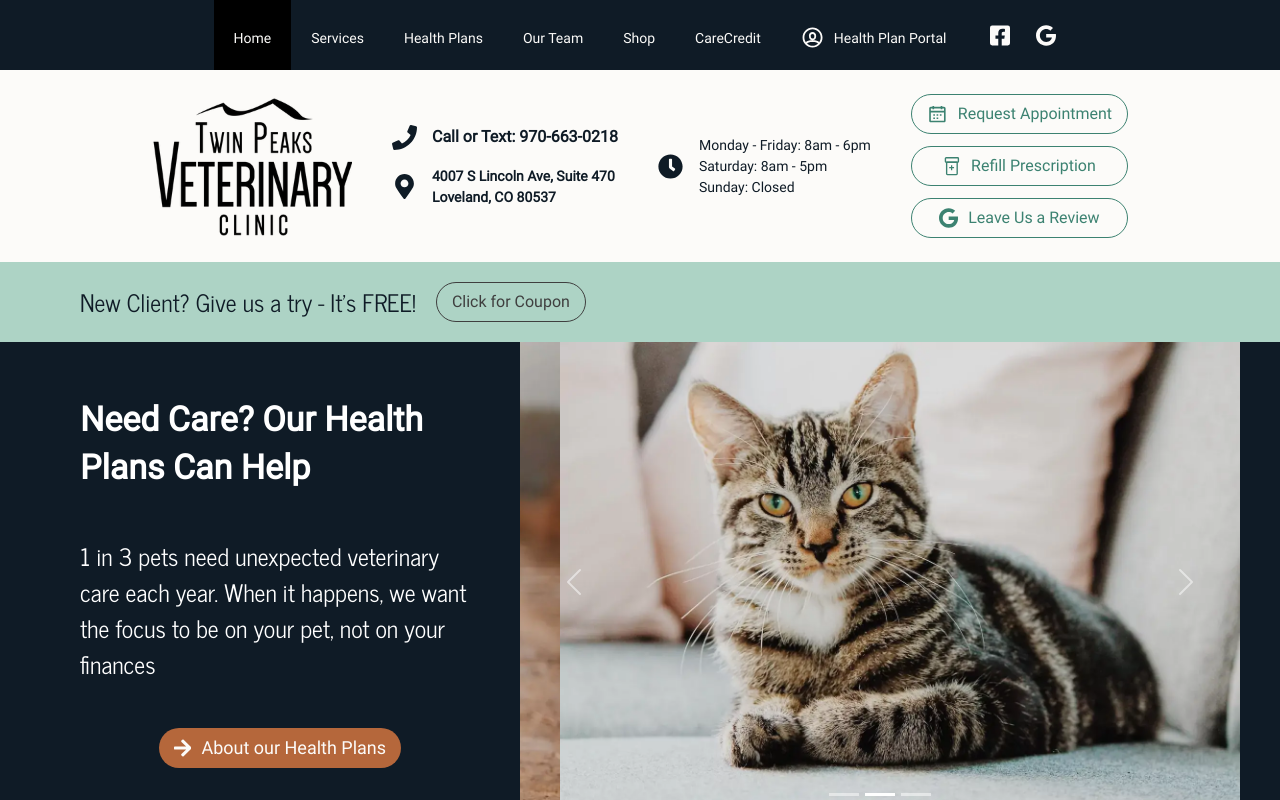
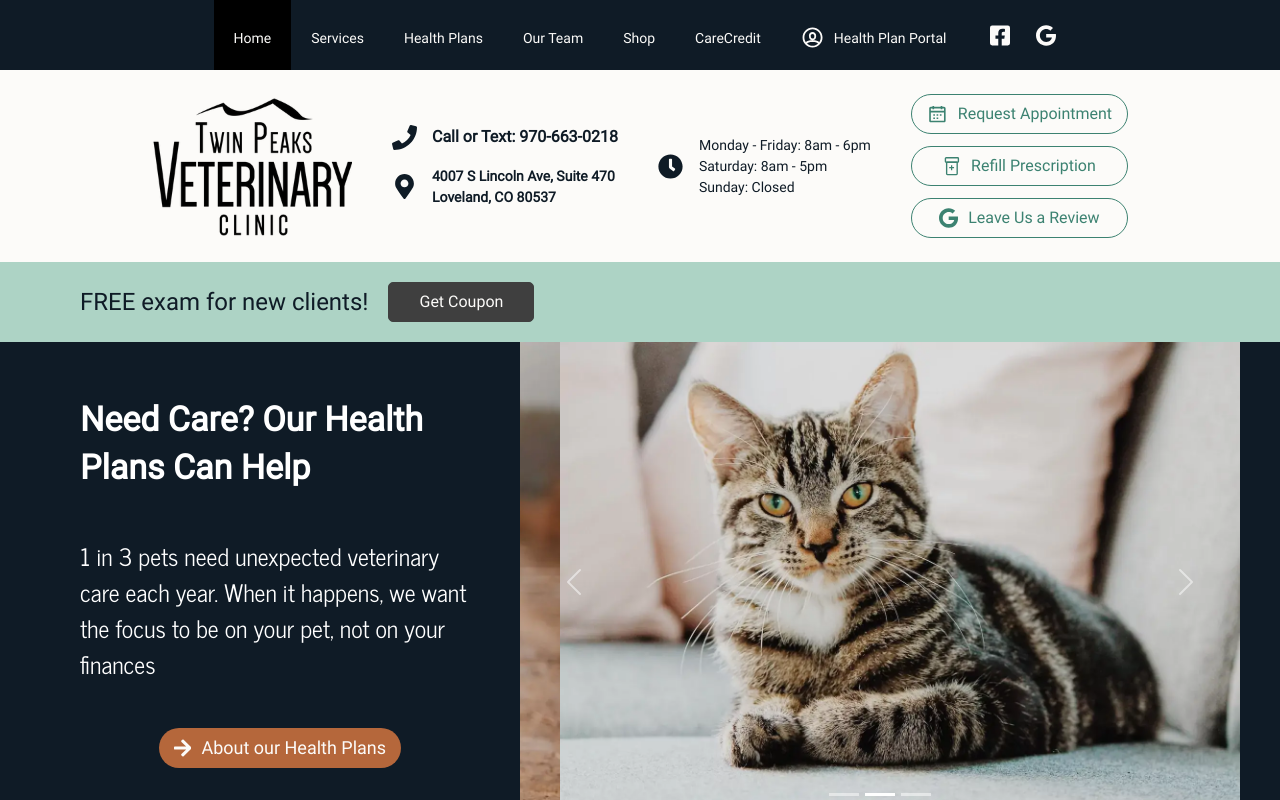
Before and after one commit to ergarner11/twin-peaks-website, a React (Create React App) app: page / in a window 1280 px wide. Built offline with nearby package versions, Linux system fonts and the light colour scheme.

Commit message:
Update coupon code text/formatting

```diff
--- a/src/components/home.jsx
+++ b/src/components/home.jsx
@@ -27,12 +27,12 @@ function Home() {
 
   const couponBanner = (
     <div className="coupon-banner">
-      <p>New Client? Give us a try - It's FREE!</p>
+      <p>FREE exam for new clients!</p>
       <button
-        className="btn-rounded-secondary"
+        className="btn-filled-secondary"
         onClick={() => setShowCoupon(true)}
       >
-        Click for Coupon
+        Get Coupon
       </button>
     </div>
   );
--- a/src/styles/_buttons.scss
+++ b/src/styles/_buttons.scss
@@ -116,12 +116,13 @@ button {
 }
 
 .btn-filled-secondary {
-  color: $disabledDark;
-  border: 1px solid $disabledLight;
+  color: $layoutWhite;
+  background-color: $disabledDark;
+  border: 1px solid $disabledDark;
   &:hover:not(:disabled) {
     color: $layoutWhite;
-    background-color: $disabledDark;
-    border: 1px solid $disabledDark;
+    background-color: $disabledLight;
+    border: 1px solid $disabledLight;
   }
 }
 
--- a/src/styles/components/home.scss
+++ b/src/styles/components/home.scss
@@ -12,6 +12,7 @@
       justify-content: start;
     }
     p {
+      font-family: $headingFont;
       font-size: 18px;
       @media screen and (min-width: 768px) {
         font-size: 24px;
```
